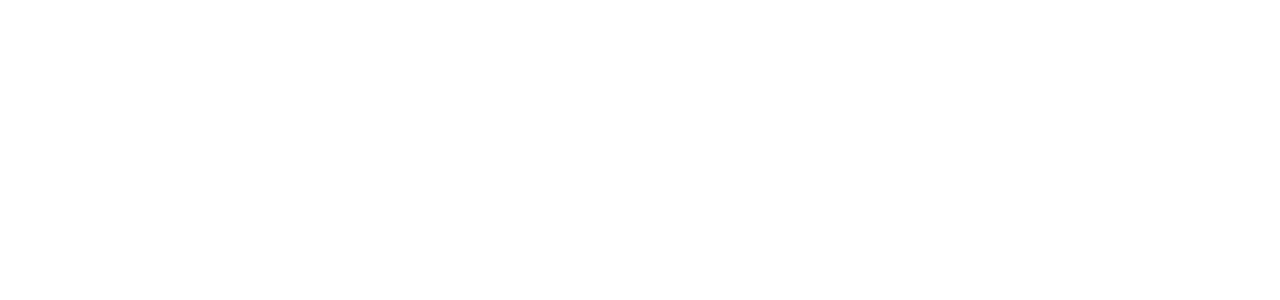
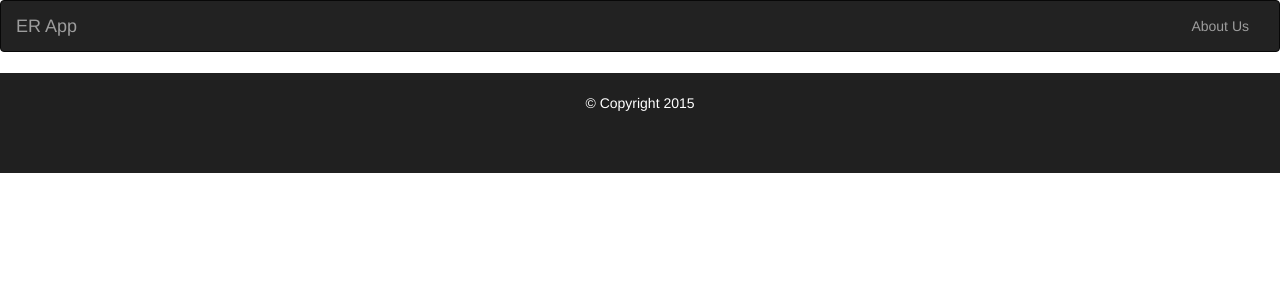
Before and after one commit to FerasDA/ER-app-web, a Flask app: page / in a window 1280 px wide. Before the commit the part shown is empty. Shown: the top 300 px of the page. Run offline with Flask 2, Linux system fonts and the light colour scheme; parts of the project's set-up code (start-up, migrations or seed data) failed here and were passed over; some libraries are stand-ins or nearby versions.

Commit message:
style footer, include in base

```diff
--- /dev/null
+++ b/erapp/static/css/main.css
@@ -0,0 +1,14 @@
+#footer {
+        background-color:#202020;
+        color:#fff;
+        width:100%;
+        height:100px;
+        position:relative;
+        /*margin-top:-100px;*/
+        clear:both;
+        padding-top:20px
+      }
+.copyright {
+  font-size: 1em;
+  text-align: center;
+}
--- a/erapp/templates/base.html
+++ b/erapp/templates/base.html
@@ -1,3 +1,5 @@
+{% import "macros/nav.html" as nav %}
+
 <!DOCTYPE html">
 <html lang="en" class="full">
 <head>
@@ -9,14 +11,14 @@
   <script async src="{{ url_for('static', filename='js/bootstrap.min.js') }}">
   </script>
 
-    <!-- Bootstrap CSS -->
+    <!-- Bootstrap and custom CSS -->
     <link rel="stylesheet" type="text/css" href="{{ url_for('static', filename='css/bootstrap.min.css') }}">
+    <link rel="stylesheet" type="text/css" href="{{ url_for('static', filename='css/main.css') }}">
 
   <!-- Bootstrap Mobile Response -->
     <meta http-equiv="Content-type" content="text/html; charset=utf-8"/>
     <meta name="viewport" content="width=device-width, initial-scale=1">
     <meta name="viewport" content="width=device-width, initial-scale=1, maximum-scale=1, user-scalable=no">
-
 
   <title>{% block title %}ER App{% endblock %}</title>
   {% block head %}
@@ -25,6 +27,7 @@
 <body>
   <div id="header">
     {% block header %}
+      {{ nav.main_nav(user=user) }}
       {% block flash %}
           {% with messages = get_flashed_messages() %}
             {% if messages %}
@@ -49,6 +52,7 @@
 
   <div id="footer">
     {% block footer %}
+      {{ nav.footer() }}
     {% endblock %}
   </div>
 </body>
```
